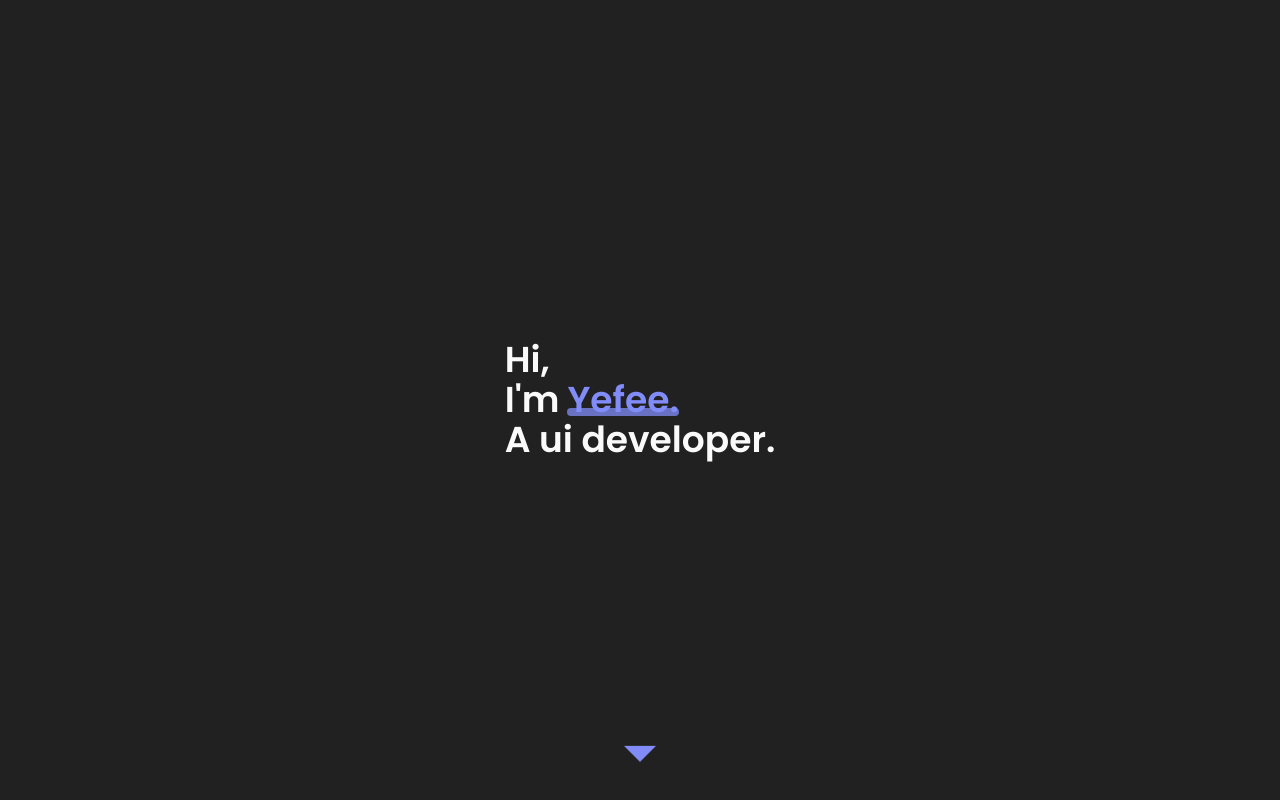
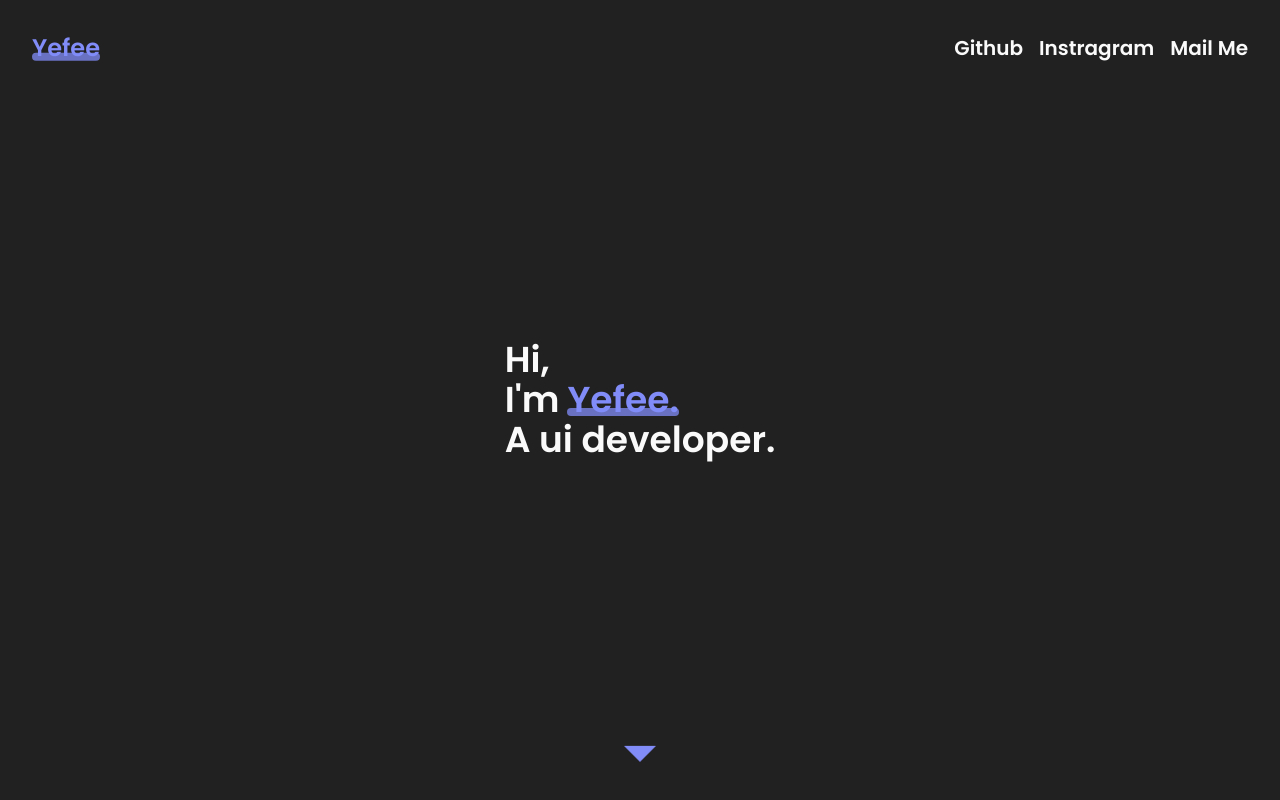
Before and after one commit to Yefee8/portfolio, a Next.js app: page / in a window 1280 px wide. Shown: the top 800 px of the page. Built offline with nearby package versions, Linux system fonts and the light colour scheme.

Commit message:
new design 🤩🚀

```diff
--- a/components/entrance.js
+++ b/components/entrance.js
@@ -1,6 +1,9 @@
+import Header from '../components/header';
+
 export default function Entrance() {
     return (
         <div className="entrance">
+            <Header />
             <h1 className="text-2xl md:text-4xl">
                 Hi, <br />
                 <div className="flex">
--- /dev/null
+++ b/components/header.js
@@ -0,0 +1,24 @@
+export default function Header() {
+    return (
+        <header className="absolute top-0 left-0 w-full h-36 sm:h-24 flex items-center flex-col sm:flex-row justify-center sm:justify-between gap-y-4 bg-dark z-50">
+            <h1 className="sm:ml-8 text-xl md:text-2xl text-primary cursor-pointer flex relative flex-col">
+                <span className="absolute w-full bg-primary rounded-full opacity-75 h-1 translate-y-[1.1rem] md:translate-y-[1.3rem] md:h-2"></span>
+                Yefee
+            </h1>
+
+            <div className="flex flex-wrap justify-center gap-x-4 w-full sm:w-auto sm:mr-8 text-lg md:text-xl">
+                <a href="https://github.com/Yefee8">
+                    Github
+                </a>
+
+                <a href="https://instagram.com/yefee8">
+                    Instragram
+                </a>
+
+                <a href="mailto:findikliyavuzefe@gmail.com">
+                    Mail Me
+                </a>
+            </div>
+        </header>
+    )
+}
```
